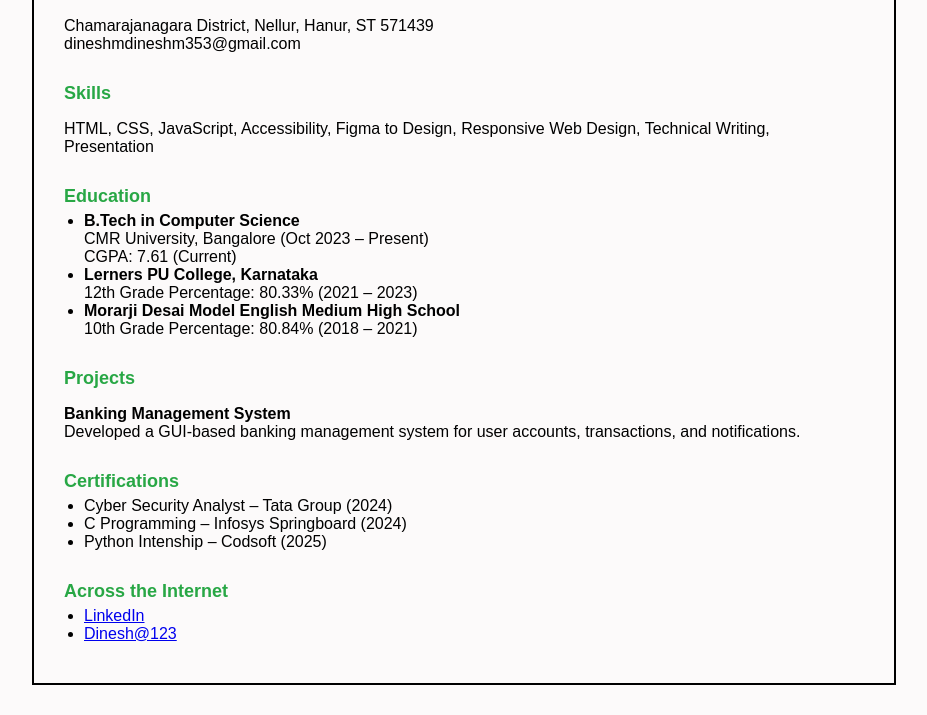
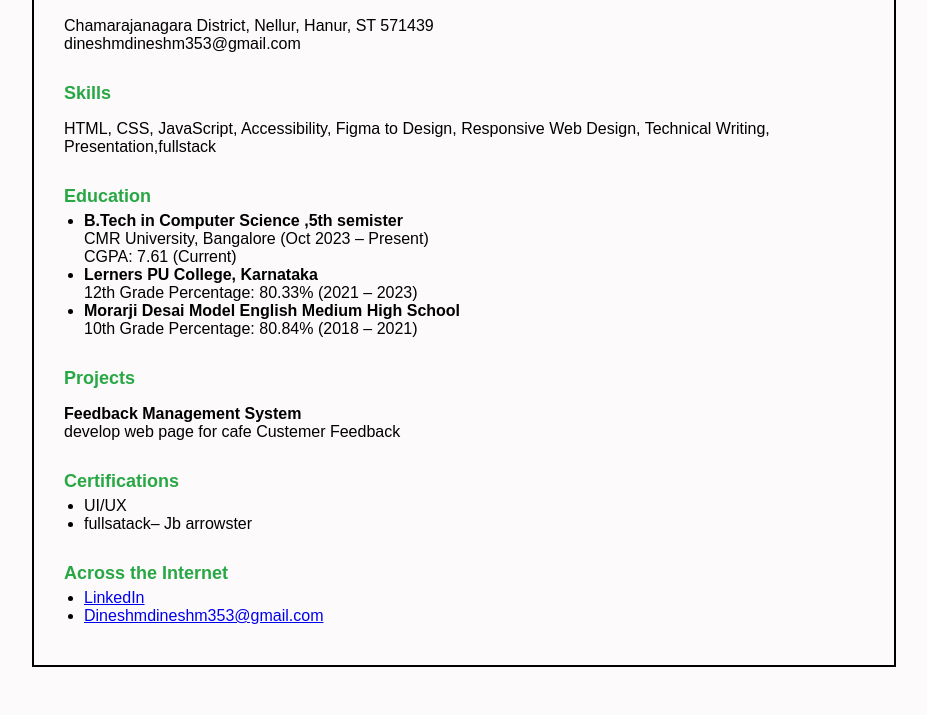
Before and after one commit to dinesh-kumar-2006-web/my_resume, a plain HTML site: page index.html in a window 1280 px wide. Shown: the part 183-898 px from the top of the page, without its empty margins (176-1103 px from the left). Drawn offline with Linux system fonts and the light colour scheme.

Commit message:
Update index.html

```diff
--- a/index.html
+++ b/index.html
@@ -27,13 +27,13 @@
 
 
       <h2 class="section-title green">Skills</h2>
-     <p>HTML, CSS, JavaScript, Accessibility, Figma to Design, Responsive Web Design, Technical Writing, Presentation</p>
+     <p>HTML, CSS, JavaScript, Accessibility, Figma to Design, Responsive Web Design, Technical Writing, Presentation,fullstack </p>
 
 
 
       <h2 class="section-title green">Education</h2>
       <ul>
-        <li><strong>B.Tech in Computer Science</strong><br>
+        <li><strong>B.Tech in Computer Science ,5th semister</strong><br>
             CMR University, Bangalore (Oct 2023 – Present)<br>
             CGPA: 7.61 (Current)</li>
         <li><strong>Lerners PU College, Karnataka</strong><br>
@@ -45,16 +45,15 @@
 
 
       <h2 class="section-title green">Projects</h2>
-      <p><strong>Banking Management System</strong><br>
-      Developed a GUI-based banking management system for user accounts, transactions, and notifications.</p>
+      <p><strong>Feedback Management System</strong><br>
+      develop web page for cafe Custemer Feedback</p>
     </section>
 
 
       <h2 class="section-title green">Certifications</h2>
       <ul>
-        <li>Cyber Security Analyst – Tata Group (2024)</li>
-        <li>C Programming – Infosys Springboard (2024)</li>
-        <li>Python Intenship – Codsoft (2025)</li>
+        <li>UI/UX </li>
+        <li>fullsatack– Jb arrowster </li>
       </ul>
 
 
@@ -62,7 +61,7 @@
       <h2 class="section-title green">Across the Internet</h2>
       <ul>
         <li><a href="https://www.linkedin.com/login">LinkedIn</a></li>
-        <li><a href="https://www.dinesh.com">Dinesh@123</a></li>
+        <li><a href="Https://www.gmail.com">Dineshmdineshm353@gmail.com</a></li>
       </ul>
 
 
```
